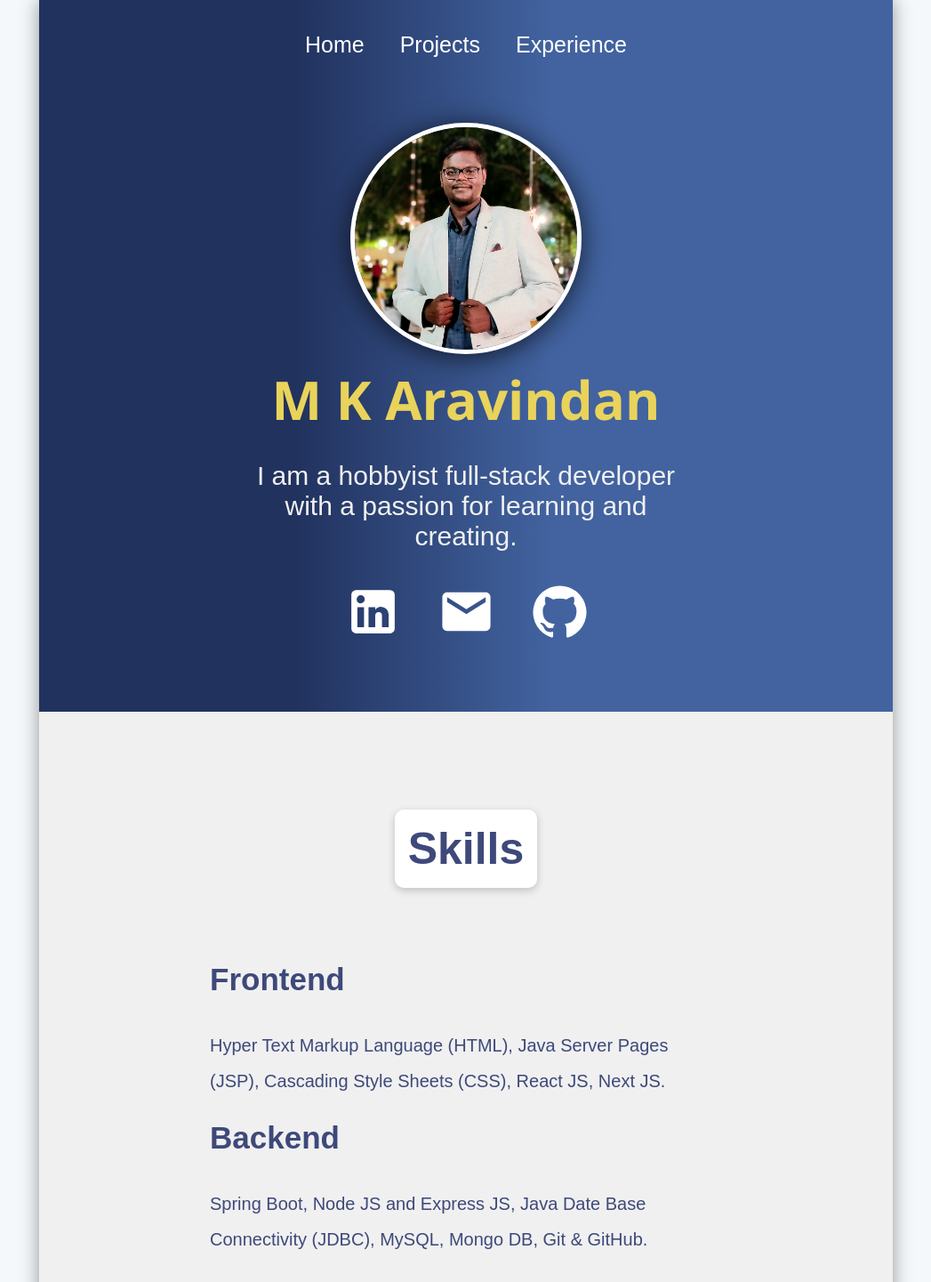
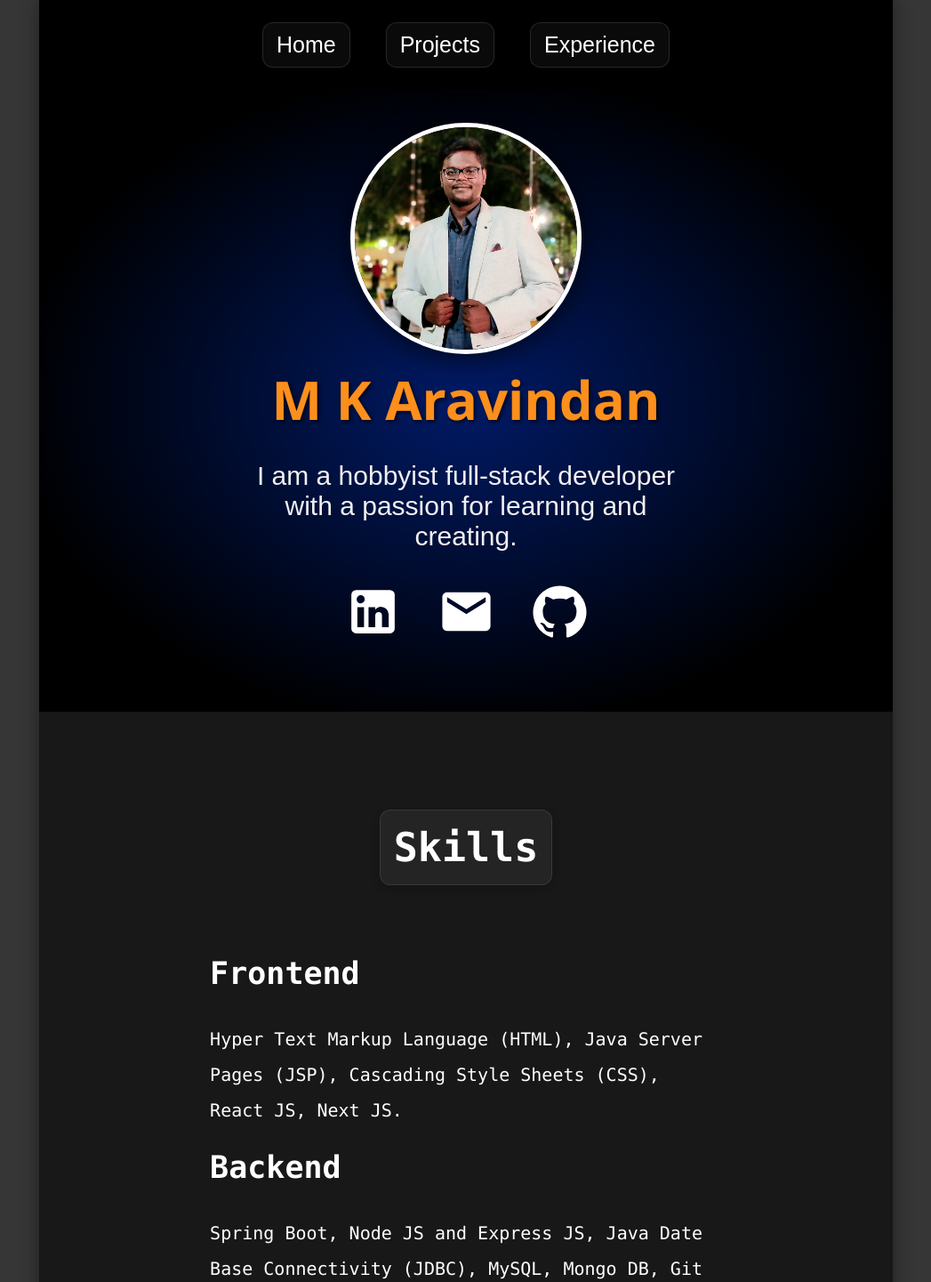
Before and after one commit to MK-Aravindan/Portfolio, a React (Create React App) app: page / in a window 1280 px wide. Shown: the top 1441 px of the page at 89% size, without its empty margins (116-1163 px from the left). Built offline with nearby package versions, Linux system fonts and the light colour scheme.

Commit message:
updated to version 1.2

```diff
--- a/package.json
+++ b/package.json
@@ -1,6 +1,6 @@
 {
   "name": "mkaravindan-portfolio",
-  "version": "0.1.1",
+  "version": "0.1.2",
   "private": true,
   "dependencies": {
     "@emotion/react": "^11.10.6",
@@ -12,6 +12,7 @@
     "@testing-library/user-event": "^13.5.0",
     "react": "^18.2.0",
     "react-dom": "^18.2.0",
+    "react-intersection-observer": "^9.5.2",
     "react-router-dom": "^6.9.0",
     "react-scripts": "5.0.1",
     "react-vertical-timeline-component": "^3.6.0",
--- a/src/App.css
+++ b/src/App.css
@@ -4,7 +4,7 @@
   display: flex;
   flex-direction: column;
   font-family: Arial, Helvetica, sans-serif;
-  background-color: #f0f0f0;
+  background-color: rgb(24, 24, 24);
   margin: 0 auto;
   box-shadow: 0 0 20px rgba(0, 0, 0, 0.4);
 }
@@ -12,7 +12,7 @@
 body {
   padding: 0;
   margin: 0;
-  background-color: rgb(244, 248, 250);
+  background-color: rgb(54, 54, 54);
 }
 
 @media only screen and (max-width: 940px) {
--- a/src/pages/Experience.js
+++ b/src/pages/Experience.js
@@ -45,7 +45,7 @@ const Experience = () => {
         <VerticalTimelineElement
           className="vertical-timeline-element--work"
           date="2022 - Present"
-          iconStyle={{ background: "#e9d35b", color: "#fff" }}
+          iconStyle={{ background: "#fd8f1c", color: "#fff" }}
           icon={<WorkIcon />}
         >
           <h3 className="vertical-timeline-element-title">
--- a/src/pages/Home.js
+++ b/src/pages/Home.js
@@ -1,3 +1,5 @@
+import { useEffect } from "react";
+import { useInView } from "react-intersection-observer";
 import LinkedInIcon from "@mui/icons-material/LinkedIn";
 import EmailIcon from "@mui/icons-material/Email";
 import GithubIcon from "@mui/icons-material/GitHub";
@@ -5,6 +7,33 @@ import "../styles/Home.css";
 import profileImage from "../assets/profile.jpg";
 
 const Home = () => {
+  const [ref1, inView1] = useInView({
+    triggerOnce: true,
+    threshold: 0.2,
+  });
+
+  const [ref2, inView2] = useInView({
+    triggerOnce: true,
+    threshold: 0.2,
+  });
+
+  const [ref3, inView3] = useInView({
+    triggerOnce: true,
+    threshold: 0.2,
+  });
+
+  useEffect(() => {
+    if (inView1) {
+      document.querySelector(".item1").classList.add("show");
+    }
+    if (inView2) {
+      document.querySelector(".item2").classList.add("show");
+    }
+    if (inView3) {
+      document.querySelector(".item3").classList.add("show");
+    }
+  }, [inView1, inView2, inView3]);
+
   return (
     <div className="home">
       <div className="about">
@@ -29,21 +58,21 @@ const Home = () => {
       <div className="skills">
         <h1>Skills</h1>
         <ol className="list">
-          <li className="item">
+          <li className="item1" ref={ref1}>
             <h2>Frontend</h2>
             <span>
               Hyper Text Markup Language (HTML), Java Server Pages (JSP),
               Cascading Style Sheets (CSS), React JS, Next JS.
             </span>
           </li>
-          <li className="item">
+          <li className="item2" ref={ref2}>
             <h2>Backend</h2>
             <span>
               Spring Boot, Node JS and Express JS, Java Date Base Connectivity
               (JDBC), MySQL, Mongo DB, Git & GitHub.
             </span>
           </li>
-          <li className="item">
+          <li className="item3" ref={ref3}>
             <h2>Programming Languages</h2>
             <span>Java, Javascript, Python, C</span>
           </li>
--- a/src/pages/Projects.js
+++ b/src/pages/Projects.js
@@ -1,28 +1,46 @@
+import { useEffect } from 'react';
+import { useInView } from 'react-intersection-observer';
 import ProjectItem from "../components/ProjectItem";
 import { ProjectList } from "../helpers/ProjectList";
 
 import "../styles/Project.css";
 
 const Projects = () => {
+
+  const [ref, inView] = useInView({
+    triggerOnce: true,
+    threshold: 0.2,
+  });
+
+  useEffect(() => {
+    if (inView) {
+      document.querySelectorAll('.projectItem').forEach((item) => {
+        item.classList.add('show');
+      });
+    }
+  }, [inView]);
+
   return (
     <div className="projects">
       <h1
         style={{
           fontSize: "30px",
+          fontWeight: "900",
           textAlign: "center",
-          color: "#3e497a",
+          color: "white",
           width: "fit-content",
           marginTop: "-10px",
           padding: "15px",
-          backgroundColor: "white",
-          borderRadius: "10px",
+          backgroundColor: "rgba(49, 49, 49, 0.5)",
+          border: "1px solid rgba(108, 108, 108, 0.3)",
+          borderRadius: "12px",
           boxShadow: "0px 3px 10px rgba(0, 0, 0, 0.2)",
           display: "inline-block",
         }}
       >
         Personal Projects
       </h1>{" "}
-      <div className="projectList">
+      <div className="projectList" ref={ref}>
         {ProjectList.map((project, idx) => {
           return (
             <ProjectItem id={idx} name={project.name} image={project.image} />
--- a/src/styles/Footer.css
+++ b/src/styles/Footer.css
@@ -1,7 +1,7 @@
 .footer {
   width: 100%;
   height: 200px;
-  background: linear-gradient(to right, #21325e 30%, #3d60a1 60%);
+  background: black;
   display: flex;
   justify-content: center;
   align-items: center;
@@ -21,6 +21,7 @@
 
 .socialMedia svg:hover {
   transform: scale(1.2);
+  color: rgb(253, 143, 28);
 }
 
 .footer p {
@@ -37,5 +38,6 @@
   }
   .socialMedia svg:hover {
     transform: scale(1.2);
+    color: rgb(253, 143, 28);
   }
 }
--- a/src/styles/Home.css
+++ b/src/styles/Home.css
@@ -14,14 +14,16 @@
   justify-content: center;
   align-items: center;
   text-align: center;
-  background: linear-gradient(to right, #21325e 30%, #4263a0 60%);
+  background: radial-gradient(rgba(1, 65, 255, 0.4), rgba(1, 65, 255, 0) 75%);
+  background-color: rgb(0, 0, 0);
   color: #f0f0f0;
 }
 
 .about h2 {
   font-family: "Segoe UI", Tahoma, Geneva, Verdana, sans-serif;
   font-size: 60px;
-  color: #e9d35b;
+  text-shadow: 2px 2px 4px rgba(0, 0, 0, 0.703);
+  color: rgb(253, 143, 28);
   height: 50px;
   margin-top: 10px;
 }
@@ -41,29 +43,35 @@
 
 .prompt svg:hover {
   transform: scale(1.3);
+  color: rgb(253, 143, 28);
 }
 
 .skills {
   font-size: 35px;
+  font-family: ui-monospace, Menlo, Monaco, "Cascadia Mono", "Segoe UI Mono",
+    "Roboto Mono", "Oxygen Mono", "Ubuntu Monospace", "Source Code Pro",
+    "Fira Mono", "Droid Sans Mono", "Courier New", monospace;
+  color: #ffffff;
   width: 100%;
   display: flex;
   justify-content: center;
   flex-direction: column;
   align-items: center;
   margin-bottom: -150px;
-  background-color: #f0f0f0;
+  background-color: rgb(24, 24, 24);
   padding: 50px 0;
 }
 
 .skills h1 {
-  font-size: 50px;
+  font-size: 45px;
   text-align: center;
-  color: #3e497a;
+  color: #ffffff;
   width: fit-content;
   margin-top: 60px;
   padding: 15px;
-  background-color: white;
-  border-radius: 10px;
+  background-color: rgba(49, 49, 49, 0.5);
+  border: 1px solid rgba(108, 108, 108, 0.3);
+  border-radius: 12px;
   box-shadow: 0px 3px 10px rgba(0, 0, 0, 0.2);
   display: inline-block;
 }
@@ -83,6 +91,21 @@
   font-size: 20px;
 }
 
+.item1,
+.item2,
+.item3 {
+  opacity: 0;
+  transform: translateX(40%);
+  transition: opacity 5s ease, transform 6s ease;
+}
+
+.item1.show,
+.item2.show,
+.item3.show {
+  opacity: 1;
+  transform: translateX(0);
+}
+
 .about img {
   width: 250px;
   height: 250px;
@@ -90,7 +113,7 @@
   border-radius: 50%;
   margin-top: -30px;
   border: 5px solid white;
-  box-shadow: 0px 3px 30px rgba(0, 0, 0, 0.7); /* Added box shadow */
+  box-shadow: 0px 3px 30px rgba(0, 0, 0, 0.7);
 }
 
 @media only screen and (max-width: 600px) {
@@ -113,7 +136,6 @@
     transition: all 0.3s ease-in-out;
   }
 
-
   .prompt svg:hover {
     transform: scale(1.2);
   }
@@ -127,7 +149,26 @@
     padding: 0;
   }
 
+  .skills h1 {
+    font-size: 35px;
+  }
+
   .skills h2 {
     font-size: 30px;
   }
+
+  .item1,
+  .item2,
+  .item3 {
+    opacity: 0;
+    transform: translateX(-40%);
+    transition: opacity 5s ease, transform 6s ease;
+  }
+
+  .item1.show,
+  .item2.show,
+  .item3.show {
+    opacity: 1;
+    transform: translateX(0);
+  }
 }
--- a/src/styles/Navbar.css
+++ b/src/styles/Navbar.css
@@ -1,7 +1,7 @@
 .navbar {
   width: 100%;
   height: 100px;
-  background: linear-gradient(to right, #21325e 30%, #4263a0 60%);
+  background: black;
 }
 
 .links {
@@ -15,16 +15,22 @@
 
 .navbar a {
   color: white;
-  border-radius: 8px;
   text-decoration: none;
   margin: 20px;
   font-size: 25px;
   transition: all 0.3s ease-in-out;
 }
 
+.links a {
+  background-color: rgba(20, 20, 20, 0.5);
+  border: 1px solid rgba(108, 108, 108, 0.3);
+  border-radius: 12px;
+  padding: 10px 15px;
+}
+
 .navbar a:hover {
-  color: #e9d35b;
-  transform: scale(1.1);
+  color: rgb(253, 143, 28);
+  transform: scale(1.0);
   font-size: xx-large;
   text-shadow: 2px 2px 4px rgba(0, 0, 0, 0.3);
 }
@@ -65,7 +71,10 @@
 
 @media only screen and (max-width: 900px) {
   .navbar a {
-    width: 70px;
+    background-color: rgba(20, 20, 20, 0.5);
+    border: 1px solid rgba(108, 108, 108, 0.3);
+    border-radius: 12px;
+    padding: 10px 15px;
   }
 }
 
@@ -76,6 +85,7 @@
   #close a {
     display: none;
   }
+
   .links {
     display: flex;
     flex-direction: column;
@@ -85,8 +95,12 @@
 
   .links a {
     margin: 1rem;
-    color: #e9d35b;
+    color: rgb(253, 143, 28);
     text-decoration: none;
+    background-color: initial;
+    border: none;
+    border-radius: 0;
+    padding: 0;
   }
   .links a:hover {
     margin: 1rem;
@@ -96,7 +110,7 @@
   }
 
   .links a.active {
-    color: #e9d35b;
+    color: #ffffff;
     transform: scale(0.98);
     font-size: xx-large;
     transition: all 0.3s ease-in-out;
@@ -119,4 +133,5 @@
   #open .links {
     flex-direction: row;
   }
+
 }
--- a/src/styles/Project.css
+++ b/src/styles/Project.css
@@ -7,22 +7,24 @@
   flex-direction: column;
   margin-top: 30px;
   margin-bottom: -150px;
-  background-color: #f0f0f0;
+  background-color: rgb(24, 24, 24);
   padding: 50px 0;
+  font-family: ui-monospace, Menlo, Monaco, "Cascadia Mono", "Segoe UI Mono",
+    "Roboto Mono", "Oxygen Mono", "Ubuntu Monospace", "Source Code Pro",
+    "Fira Mono", "Droid Sans Mono", "Courier New", monospace;
 }
 
 .projects h1 {
   margin-top: -10px;
-  color: #3e497a;
-  font-size: 35px;
+  font-size: 30px;
   text-align: center;
+  font-weight: 400;
 }
 
 .projects .projectTitle {
   text-align: center;
   color: #3e497a;
   font-size: 60px;
-  font-weight: bolder;
 }
 
 .projectList {
@@ -43,12 +45,15 @@
   box-shadow: 0px 3px 15px rgba(0, 0, 0, 0.2);
   text-align: center;
   transition: all 0.3s ease-in-out;
+  background-color: white;
 }
 
 .projectItem:hover {
   box-shadow: 0px 3px 15px rgba(0, 0, 0, 0.5);
   transform: translateY(-5px);
   cursor: pointer;
+  background-color: black;
+  color: white;
 }
 
 .projectItem .bgImage {
```
Also changed, not shown: src/styles/Experience.css (+12 -8 lines), src/styles/ProjectDisplay.css (+19 -13 lines), 1 other file (tests, documents, lock files or other folders).
